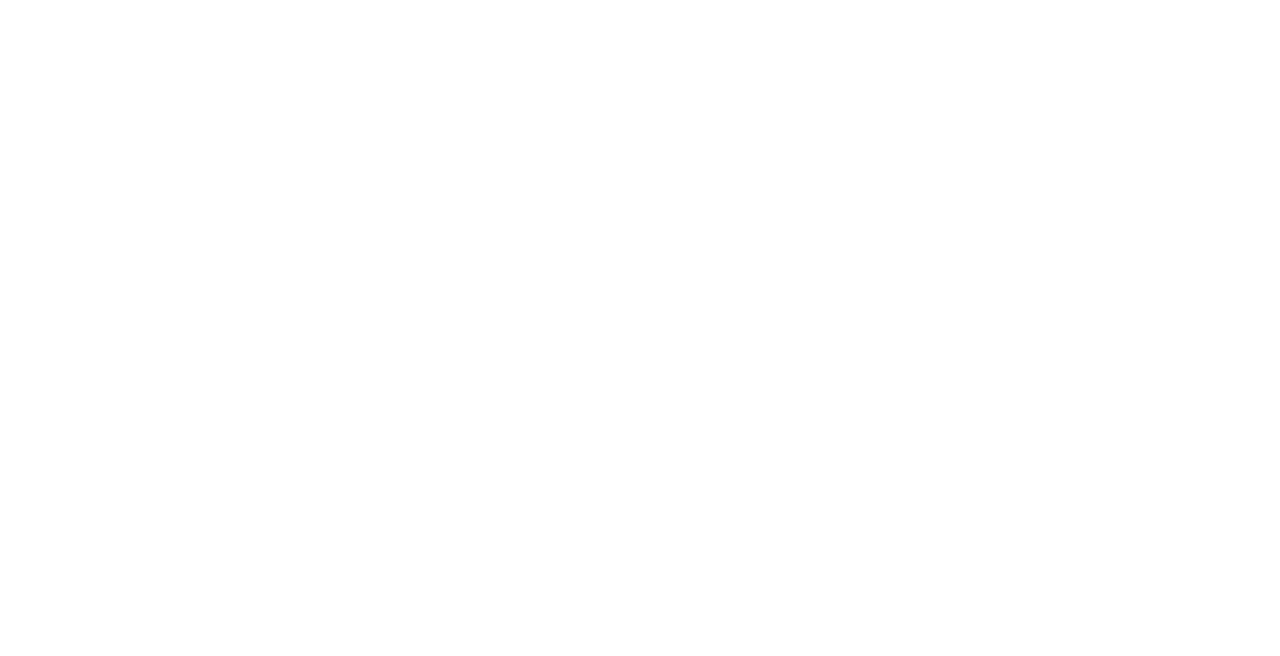
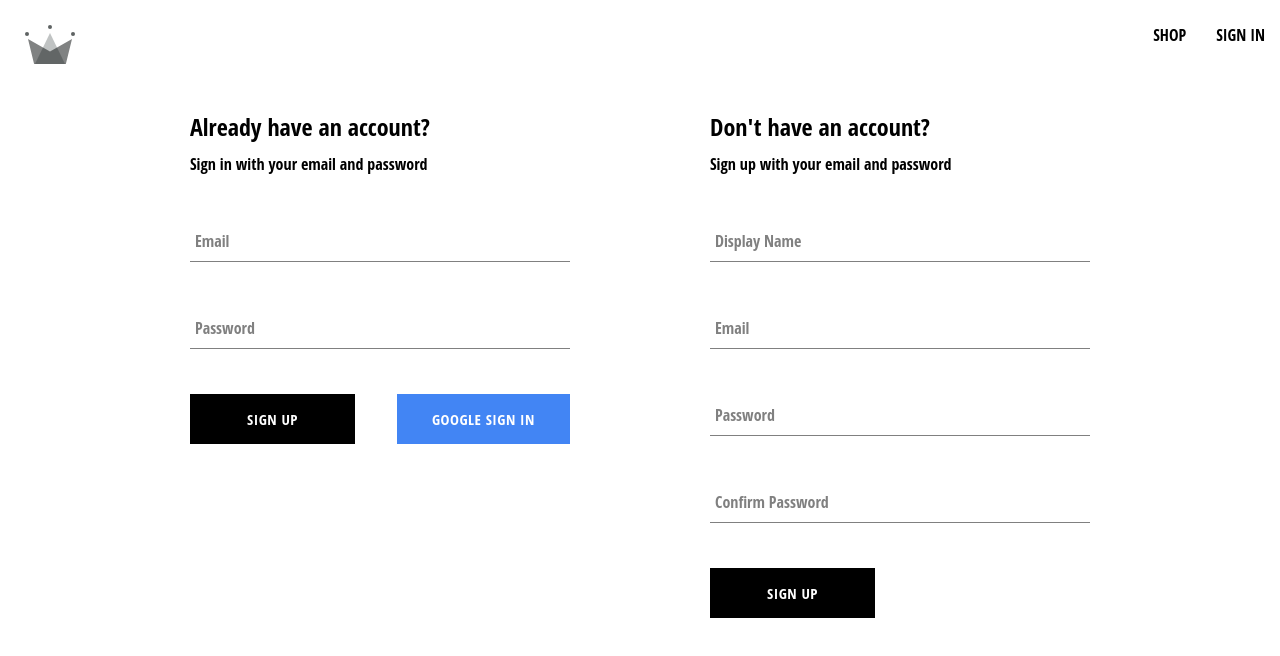
Before and after one commit to Jacob1051/e-commerce, a React (Create React App) app: page /auth in a window 1280 px wide. Before the commit this address had no page. Shown: the top 656 px of the page. Built offline with nearby package versions, Linux system fonts and the light colour scheme; a web font is replaced by a local one.

Commit message:
authentication page creation

```diff
--- a/src/App.js
+++ b/src/App.js
@@ -1,14 +1,14 @@
 import { Routes, Route } from 'react-router-dom';
 import Home from './routes/home/home.component';
 import Navigation from './routes/navigation/navigation.component';
-import SignIn from './routes/sign-in/sign-in.component';
+import Authentication from './routes/authentication/authentication.component';
 
 const App = () => {
     return(
         <Routes>
             <Route path='/' element={<Navigation />}>
                 <Route index element={<Home />}></Route>
-                <Route path='sign-in' element={<SignIn />}></Route>
+                <Route path='auth' element={<Authentication />}></Route>
             </Route>
         </Routes>
     );
--- a/src/components/button/button.component.jsx
+++ b/src/components/button/button.component.jsx
@@ -7,7 +7,7 @@
 
 const Button = ({ children, buttonType, ...otherProps }) => {
     return(
-        <button className={`button-container ${BUTTON_TYPE_CLASSES[buttonType]}`}>
+        <button className={`button-container ${BUTTON_TYPE_CLASSES[buttonType]}`} {...otherProps}>
             {children}
         </button>
     );
--- /dev/null
+++ b/src/components/sign-in-form/sign-in-form.compent.jsx
@@ -0,0 +1,90 @@
+import { useState } from "react";
+import { signInWithGooglePopup, createUserDocumentFromAuth, singInAuthUserWithEmailAndPassword } from "../../utils/firebase/firebase.utils";
+import Button from "../button/button.component";
+import FormInput from "../form-input/form-input.component";
+
+import './sign-in-form.styles.scss';
+
+const defaultFormFields = {
+    email: '',
+    password: '',
+};
+
+const logGoogleUser = async () => {
+    const { user } = await signInWithGooglePopup();
+    const userDocRef = await createUserDocumentFromAuth(user);
+}
+
+const SignInForm = () => {
+    const [formFields, setFormFields] = useState(defaultFormFields);
+    const { email, password } = formFields;
+
+    const resetFormFields = () => {
+        setFormFields(defaultFormFields);
+    }
+
+    const handleSubmit = async (event) => {
+        event.preventDefault();
+
+        try {
+            const { user } = await singInAuthUserWithEmailAndPassword(email, password);
+
+            resetFormFields();
+
+        } catch (error) {
+            switch (error.code) {
+                case 'auth/wrong-password':
+                    alert("Incorrect password for email");
+                    break;
+                case 'auth/user-not-found':
+                    alert("No user associated with this email");
+                    break;
+                default:
+                    console.log(error);
+            }
+        }
+    }
+
+    const handleChange = (event) => {
+        const {name, value} = event.target;
+
+        setFormFields({...formFields, [name]: value})
+    }
+
+    return(
+        <div className="sign-up-container">
+            <h2>Already have an account?</h2>
+
+            <span>
+                Sign in with your email and password
+            </span>
+
+            <form onSubmit={handleSubmit}>
+                <FormInput
+                    label="Email"
+                    type="email"
+                    required
+                    onChange={handleChange}
+                    name='email'
+                    value={email}
+                />
+
+                <FormInput
+                    label="Password"
+                    type="password"
+                    required
+                    onChange={handleChange}
+                    name='password'
+                    value={password}
+                />
+                <div className="buttons-container">
+                    <Button type="submit">Sign up</Button>
+
+                    <Button onClick={logGoogleUser} type='button' buttonType='google' >Google Sign in</Button>
+                </div>
+            </form>
+        </div>
+    );
+}
+
+export default SignInForm;
--- /dev/null
+++ b/src/components/sign-in-form/sign-in-form.styles.scss
@@ -0,0 +1,14 @@
+.sign-up-container {
+    display: flex;
+    flex-direction: column;
+    width: 380px;
+
+    h2 {
+        margin: 10px 0;
+    }
+
+    .buttons-container {
+        display: flex;
+        justify-content: space-between;
+    }
+}
--- /dev/null
+++ b/src/routes/authentication/authentication.component.jsx
@@ -0,0 +1,15 @@
+import SignInForm from "../../components/sign-in-form/sign-in-form.compent";
+import SignUpForm from "../../components/sign-up-form/sign-up-form.compent";
+
+import './authentication.styles.scss'
+
+const Authentication = () => {
+    return(
+        <div className="authentication-container">
+            <SignInForm />
+            <SignUpForm />
+        </div>
+    )
+}
+
+export default Authentication;
--- /dev/null
+++ b/src/routes/authentication/authentication.styles.scss
@@ -0,0 +1,6 @@
+.authentication-container {
+    display: flex;
+    width: 900px;
+    justify-content: space-between;
+    margin: 30px auto;
+}
--- a/src/routes/navigation/navigation.component.jsx
+++ b/src/routes/navigation/navigation.component.jsx
@@ -17,7 +17,7 @@
                     <Link className='nav-link' to='/home'>
                         SHOP
                     </Link>
-                    <Link className='nav-link' to='/sign-in'>
+                    <Link className='nav-link' to='/auth'>
                         SIGN IN
                     </Link>
                 </div>
--- a/src/routes/sign-in/sign-in.component.jsx
+++ /dev/null
@@ -1,19 +0,0 @@
-import SignUpForm from "../../components/sign-up-form/sign-up-form.compent";
-import { createUserDocumentFromAuth, signInWithGooglePopup } from "../../utils/firebase/firebase.utils";
-
-const SignIn = () => {
-    const logGoogleUser = async () => {
-        const { user } = await signInWithGooglePopup();
-        const userDocRef = await createUserDocumentFromAuth(user);
-    }
-
-    return(
-        <div>
-            Sign In Page
-            <button onClick={logGoogleUser}>Sign in with Google Popup</button>
-            <SignUpForm />
-        </div>
-    )
-}
-
-export default SignIn;
--- a/src/utils/firebase/firebase.utils.jsx
+++ b/src/utils/firebase/firebase.utils.jsx
@@ -1,6 +1,6 @@
 // Import the functions you need from the SDKs you need
 import { initializeApp } from "firebase/app";
-import { getAuth, signInWithRedirect, signInWithPopup, GoogleAuthProvider, createUserWithEmailAndPassword } from 'firebase/auth';
+import { getAuth, signInWithRedirect, signInWithPopup, GoogleAuthProvider, createUserWithEmailAndPassword, signInWithEmailAndPassword } from 'firebase/auth';
 import { getFirestore, doc, getDoc, setDoc } from "firebase/firestore"
 
 // TODO: Add SDKs for Firebase products that you want to use
@@ -60,3 +60,9 @@
 
   return await createUserWithEmailAndPassword(auth, email, password);
 }
+
+export const singInAuthUserWithEmailAndPassword = async (email, password) => {
+  if(!email || !password) return;
+
+  return await signInWithEmailAndPassword(auth, email, password);
+}
```
Also changed, not shown: src/components/sign-up-form/sign-up-form.compent.jsx (+0 -13 lines).
